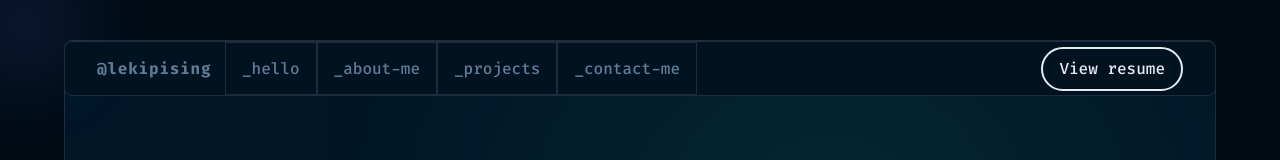
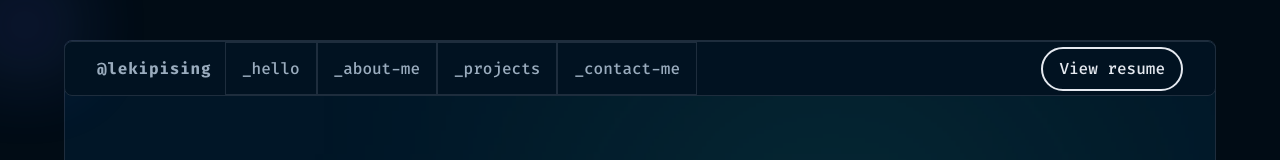
Before and after one commit to lekipising/portfolio-2.0, a Next.js app: page / in a window 1280 px wide. Shown: the top 160 px of the page. Built offline with nearby package versions, Linux system fonts and the light colour scheme.

Commit message:
chore: update gray color to improve contrast

```diff
--- a/tailwind.config.js
+++ b/tailwind.config.js
@@ -5,7 +5,7 @@ module.exports = {
       colors: {
         white: "#E5E9F0",
         purple: { light: "#4D5BCE", heavy: "#5565E8" },
-        gray: { 100: "#607B96", 200: "#1E2D3D" },
+        gray: { 100: "#9aacbe", 200: "#1E2D3D" },
         yellow: "#FEA55F",
         dark: { 100: "#1C2B3A", 200: "#011627", 300: "#011221" },
         green: "#43d9ad",
```
